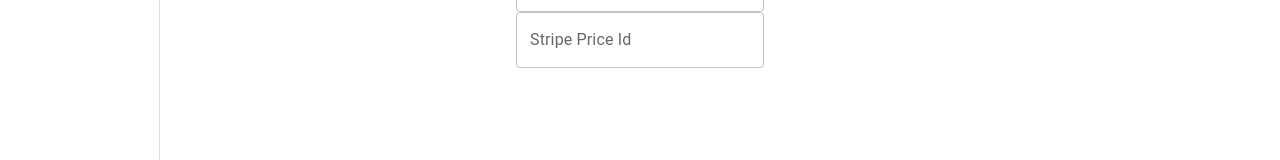
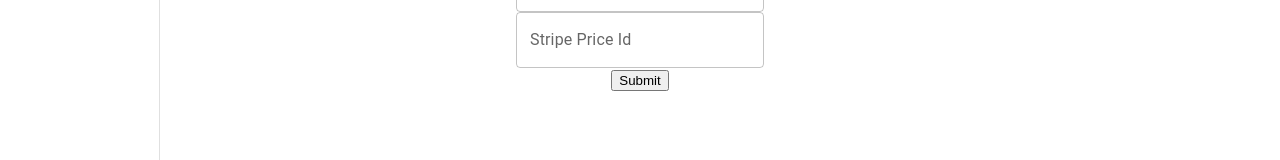
Before and after one commit to EdvinasA/shop-admin-panel, a React (Create React App) app in the folder my-app/: page / in a window 1280 px wide. Shown: the part 604-764 px from the top of the page. Built offline with nearby package versions, Linux system fonts and the light colour scheme.

Commit message:
SHOP-110 Implement state to be able to handle fields as form

```diff
--- a/my-app/src/components/EditProductFormComponent/EditProdutFormComponent.tsx
+++ b/my-app/src/components/EditProductFormComponent/EditProdutFormComponent.tsx
@@ -2,13 +2,33 @@
 import React from "react";
 
 
-class EditProductFormComponent extends React.Component {
+class EditProductFormComponent extends React.Component<{}, {name: string}> {
+    constructor(props: {}) {
+        super(props)
+        this.state = {
+            name: ""
+        };
+
+        this.handleChange = this.handleChange.bind(this);
+        this.handleSubmit = this.handleSubmit.bind(this);
+    }
+
+    handleChange(event: { target: { value: string; }; }) {
+        this.setState({ name: event.target.value });
+       }
+
+   handleSubmit(event: any) {
+       alert('A name was submitted: ' + this.state.name);
+       event.preventDefault();
+   }
+
     render() {
         return (
             <div className="edit-product-form">
+                <form onSubmit={this.handleSubmit}>
                     <div>
                         <div>
-                        <TextField label="Name" variant="outlined" />
+                            <TextField label="Name" variant="outlined" value={this.state.name} onChange={this.handleChange}/>
                         </div>
                         <div>
                             <TextField label="Picture" variant="outlined" />
@@ -37,7 +57,9 @@
                         <div>
                             <TextField label="Stripe Price Id" variant="outlined" />
                         </div>
+                        <button type="submit">Submit</button>
                     </div>
+                </form>
             </div>
         );
     }
```
Lines whose indentation alone changed are shown as unchanged.
